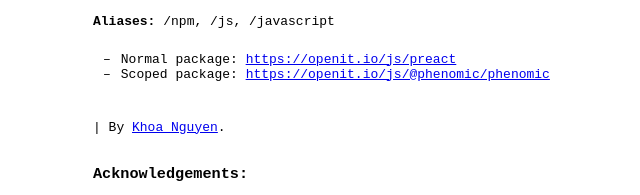
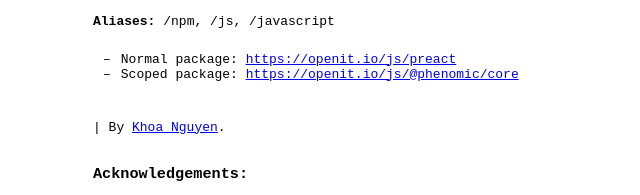
Before and after one commit to thangngoc89/openit.io, a plain HTML site: page proxy/template/403.html in a window 1280 px wide. Shown: the part 358-553 px from the top of the page, 305-945 px from the left. Drawn offline with Linux system fonts and the light colour scheme.

Commit message:
Fix @phenomic demo link

```diff
--- a/proxy/template/403.html
+++ b/proxy/template/403.html
@@ -41,7 +41,7 @@ Examples :
 <p><strong>Aliases:</strong> /npm, /js, /javascript</p>
 <ul>
   <li>Normal package: <a href="https://openit.io/js/preact">https://openit.io/js/preact</a></li>
-  <li>Scoped package: <a href="https://openit.io/js/@phenomic/phenomic">https://openit.io/js/@phenomic/phenomic</a></li>
+  <li>Scoped package: <a href="https://openit.io/js/@phenomic/core">https://openit.io/js/@phenomic/core</a></li>
 </ul>
 
 <p>
```
Also changed, not shown: proxy/template/404.html (+1 -1 lines), proxy/template/50x.html (+1 -1 lines), proxy/template/index.html (+1 -1 lines).
